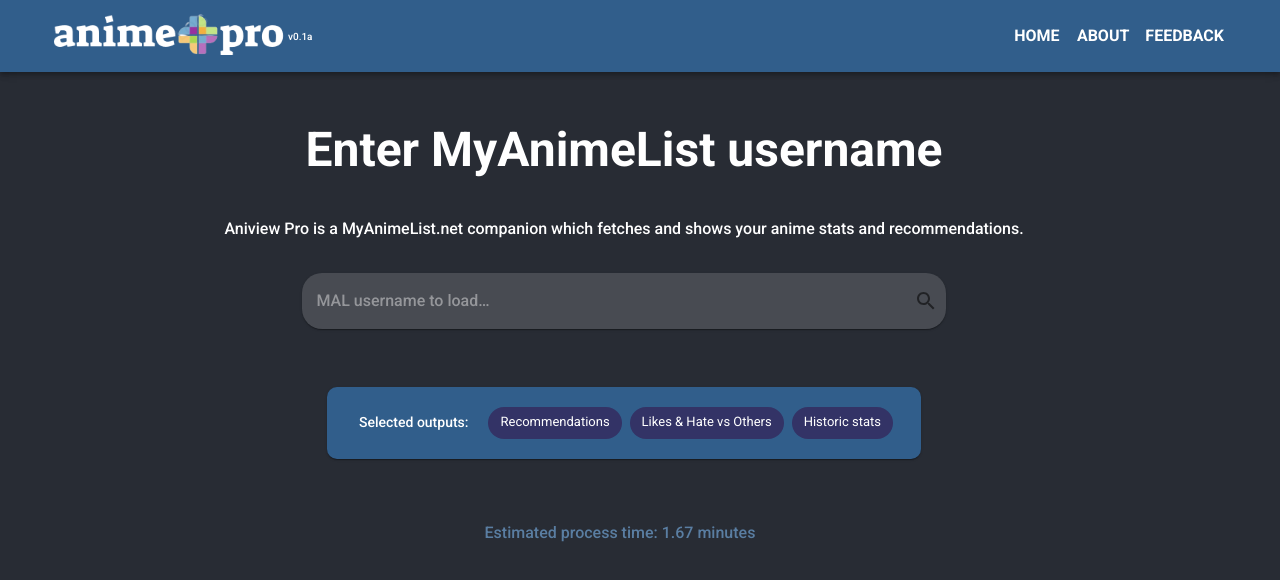
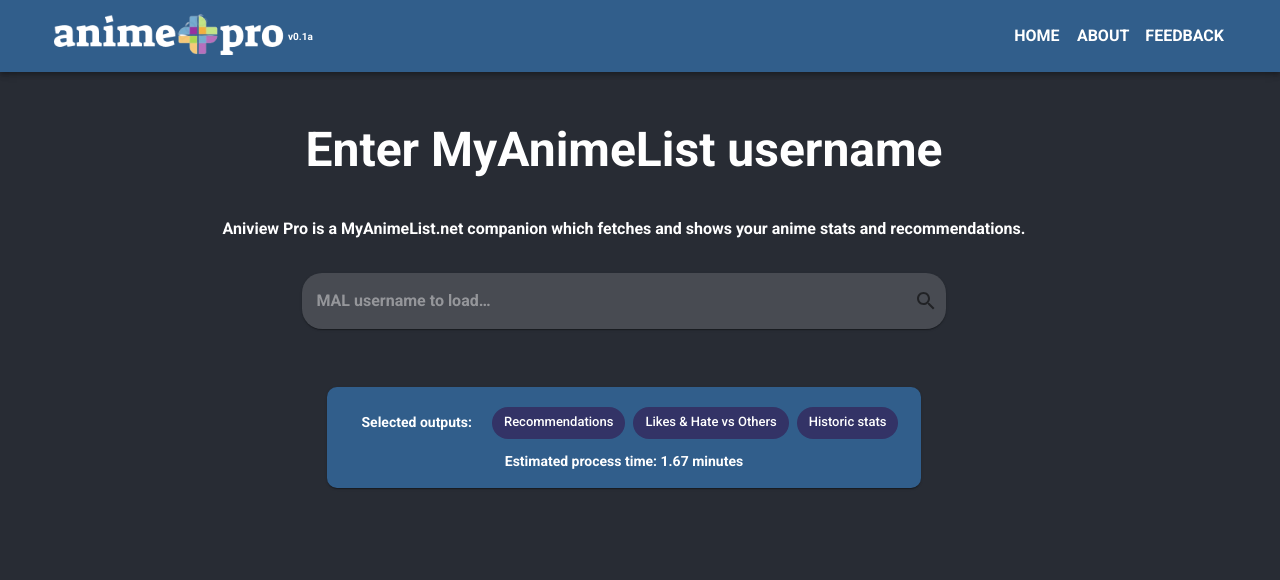
Before and after one commit to shanzei27/aniview-pro, a React (Create React App) app in the folder client/: page / in a window 1280 px wide. Shown: the top 580 px of the page. Built offline with nearby package versions, Linux system fonts and the light colour scheme; no server answers.

Commit message:
fix loading transitions, appbar search, minor styling changes

```diff
--- a/client/src/App.js
+++ b/client/src/App.js
@@ -6,7 +6,6 @@
 //pages
 import HomeMain from './pages/HomeMain.js';
 import About from './pages/About.js';
-import AppbarMain from './components/Appbar.js';
 import Feedback from './pages/Feedback.js';
 
 const theme = createTheme({
@@ -57,10 +56,10 @@
       fontSize: 12,
     },
     body1: {
-      fontWeight: 500,
+      fontWeight: 600,
     },
     body2: {
-      fontWeight: 400,
+      fontWeight: 500,
     },
     button: {
       fontStyle: 'bold',
@@ -78,8 +77,6 @@
     <BrowserRouter>
     <div className='App'>
       <ThemeProvider theme={theme}>
-      <AppbarMain />
-
       <main>
         <Routes>
           <Route path="/" element={<HomeMain />} />
--- a/client/src/components/Appbar.js
+++ b/client/src/components/Appbar.js
@@ -140,7 +140,12 @@
 
   const submitHandler = (e) => {
     e.preventDefault();
-    props.handleSearchTextChange(barText);
+    const selections = {
+      "lvh": true,
+      "recommendations": true,
+      "history": true,
+  };
+    props.handleInputFromMainSearch(barText, selections);
   }
 
   return (
--- a/client/src/components/DrawerLeft/DrawerLeft.js
+++ b/client/src/components/DrawerLeft/DrawerLeft.js
@@ -75,11 +75,14 @@
                       color: "white"
                     },
                     "&.Mui-focusVisible": {
-                      backgroundColor: "#5aa2a2",
+                      backgroundColor: "#a2dede",
                       color: "white"
                     },
+                    '&.Mui-selected:hover': {
+                      backgroundColor: "#318B8B",
+                    },
                     ":hover": {
-                      backgroundColor: "#318B8B",
+                      backgroundColor: "#40b7b7",
                       color: "white"
                     }
                   }}
--- a/client/src/components/LikeVsHateSection/LikeVsHateItem.js
+++ b/client/src/components/LikeVsHateSection/LikeVsHateItem.js
@@ -32,17 +32,16 @@
     const diff = props.data["user_score"] - props.data["public_mean"];
 
     const item = (
-        <Box sx={{ display: 'flex', flexDirection: 'column', width: 300*0.5, }}>
+        <Box sx={{ display: 'flex', flexDirection: 'column', width: 300*0.5, overflow: 'auto'}}>
         <Typography gutterBottom variant="h5" component="div">
-            {props.data["node"]["title"]}
-            </Typography>
+            <Link style={{ textDecoration: 'none', cursor:'pointer' }} onClick={() => openInNewTab('https://myanimelist.net/anime/' + props.data["node"]["id"])}>{props.data["node"]["title"]}</Link></Typography>
             <Typography variant="body2" color="text.secondary">
 
             </Typography>
             <Box style={{display: 'flex', justifyContent: 'center', alignItems: 'center'}}>
                 <StarIcon sx={{ fontSize: 'inherit' }}/>
                 <Typography variant="body2" color="text.secondary">
-                {props.data["public_mean"]}
+                MAL score: {props.data["public_mean"]}
                 </Typography>
             </Box>
             <Box style={{display: 'flex', justifyContent: 'center', alignItems: 'center'}}>
--- a/client/src/pages/HomeLander.js
+++ b/client/src/pages/HomeLander.js
@@ -219,7 +219,6 @@
     <DrawerLeft />
       <Main open={open}>
       <DrawerHeader />
-      <ControlRow />
         <StyledGrid>
           <Grid item xs={10} >
           <Item>
--- a/client/src/pages/HomeMain.js
+++ b/client/src/pages/HomeMain.js
@@ -5,8 +5,6 @@
 import Box from '@mui/material/Box';
 import AppbarMain from '../components/Appbar';
 import MALLikeVHateDataHandler from '../components/LikeVsHateSection/MALLikeVHateDataHandler';
-import ControlRow from '../components/ControlRow';
-import CssBaseline from '@mui/material/CssBaseline';
 import DrawerLeft from '../components/DrawerLeft/DrawerLeft';
 import HomeLander from './HomeLander';
 import HomeSearchPage from './HomeSearchPage';
@@ -25,7 +23,7 @@
     "count": 0
 });
 
-  const handleSearchTextChange = (text) => {
+  const handleInputFromMainSearch = (text, selections) => {
       if(!loading){
         setSearchText(text);
       }
@@ -34,9 +32,10 @@
   useEffect( () => {
     // !! below hits the MAL API for profile data | temporarily replaced with testData in config.js for testing !!
 
-   if(searchText != ""){
+   if(searchText != "" && !loading){
      async function fetchData() {
        setLoading(true);
+       setUserAcquired(false);
     //   const url = require("url");
        const queryParams = searchText
       // const params = new URLSearchParams(queryParams);
@@ -72,16 +71,17 @@
   }, [searchText]);
 
   const HomeComponent = () => {
-        if(userAquired){
-
-      return <HomeLander handleSearchTextChange={handleSearchTextChange} lvhAnimeArray={responseData["lvhArray"]}/>;
+    if(userAquired){
+      return <HomeLander handleInputFromMainSearch={handleInputFromMainSearch} lvhAnimeArray={responseData["lvhArray"]} loading={loading}/>;
     } else {
-      return <HomeSearchPage handleSearchTextChange={handleSearchTextChange} error={loadError} showError={showLoadError}/>;
+      return <HomeSearchPage handleInputFromMainSearch={handleInputFromMainSearch} error={loadError} showError={showLoadError} loading={loading}/>;
     }
   }
   return (
     <>
+      <AppbarMain handleInputFromMainSearch={handleInputFromMainSearch} userAcquired={userAquired}/>
       <Box sx={{ display: 'flex' }}>
+
         <HomeComponent />
       </Box>
     </>
--- a/client/src/pages/HomeSearchPage.js
+++ b/client/src/pages/HomeSearchPage.js
@@ -83,13 +83,13 @@
       color: 'white',
       fontSize: '14px',
       paddingRight: theme.spacing(2),
-      paddingLeft: theme.spacing(1),
+      paddingLeft: theme.spacing(2),
     }));
 
     const TimeEstimateText = styled(Typography)(({ theme }) => ({
-      color: theme.palette.primary.light,
-      fontSize: '16px',
-      paddingRight: theme.spacing(2),
+      fontSize: '14px',
+      paddingTop: theme.spacing(1),
+      paddingRight: theme.spacing(1),
       paddingLeft: theme.spacing(1),
     }));
 
@@ -103,7 +103,6 @@
         "recommendations": true,
         "history": true,
     });
-    const [loading, setLoading ] = useState(false);
     const [chipData, setChipData] = React.useState([
         { key: 0, label: 'Recommendations', type: 'recommendations' },
         { key: 1, label: 'Likes & Hate vs Others', type: 'lvh'  },
@@ -115,7 +114,7 @@
     const submitHandler = (e) => {
         e.preventDefault();
         if(Object.values(chipSelection).some(val => val)){
-          props.handleSearchTextChange(barText);
+          props.handleInputFromMainSearch(barText, chipSelection);
         } else {
           setShowSelectionWarning(true);
         }
@@ -164,13 +163,15 @@
     <CssBaseline/>
 
     <StyledGrid container spacing={4}>
-        {loading &&
-        <Box sx={{ width: `calc(100vw - 240` }}>
-          <PulseLoader color="#36d7b7" />
-          <LoadingText>This might take about a minute (for a list with 100 titles)</LoadingText>
-        </Box>
+        {props.loading &&
+        <Grid item xs={10}>
+          <Item>
+            <PulseLoader color="#36d7b7" />
+            <LoadingText>This might take about a minute (for a list with 100 titles)</LoadingText>
+          </Item>
+        </Grid>
         }
-         {!loading &&
+         {!props.loading &&
                     <Grid item xs={10}>
                     <Item>
                       <Typography variant='lead'>Enter MyAnimeList username</Typography>
@@ -223,13 +224,13 @@
                             </ListItem>
                             );
                         })}
+                          {fetchTimeEstimate > 0 &&
+                      <TimeEstimateText>Estimated process time: {fetchTimeEstimate} minutes</TimeEstimateText>
+                    }
                     </StyledPaper>
                       <Slide in={showSelectionWarning} container={warningRef.current}>
                         <Alert sx={{width: "60%"}} severity="warning" variant="filled">Please select at least one to continue.</Alert>
                       </Slide>
-                    {fetchTimeEstimate > 0 &&
-                      <TimeEstimateText>Estimated process time: {fetchTimeEstimate} minutes</TimeEstimateText>
-                    }
                     </Item>
                     </Grid>
         }
```
Also changed, not shown: 1 other file (tests, documents, lock files or other folders).
